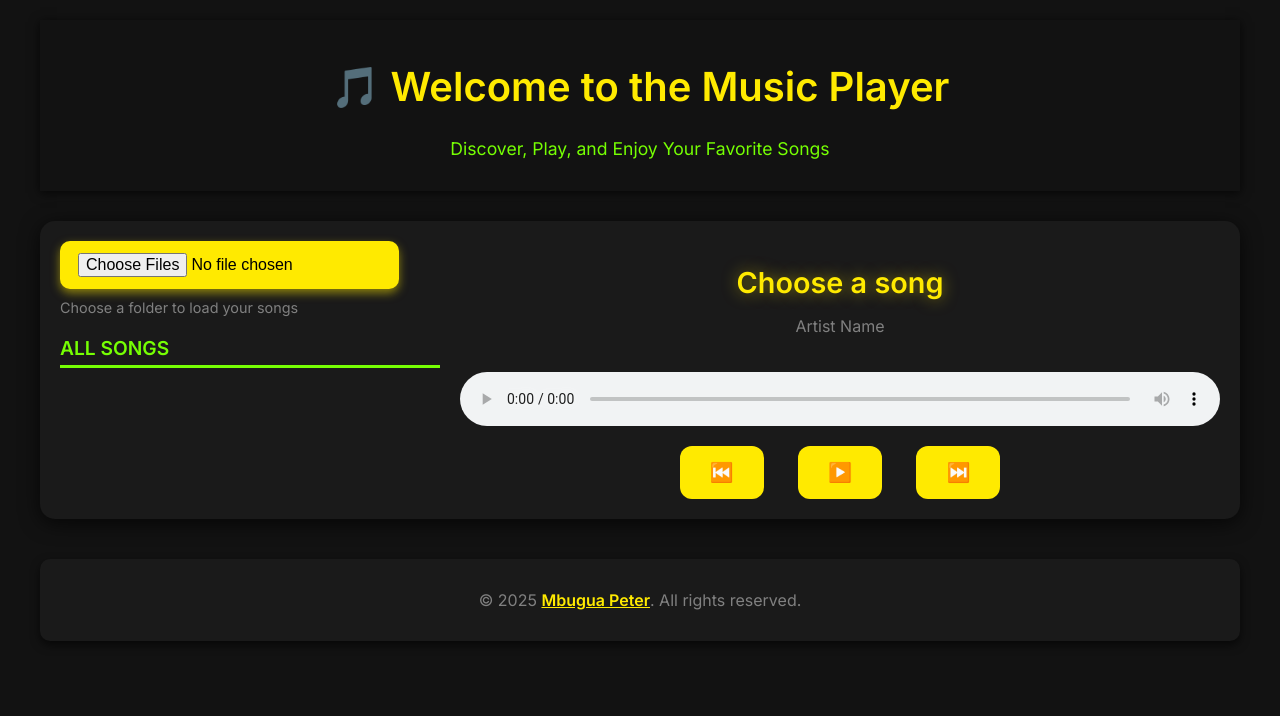
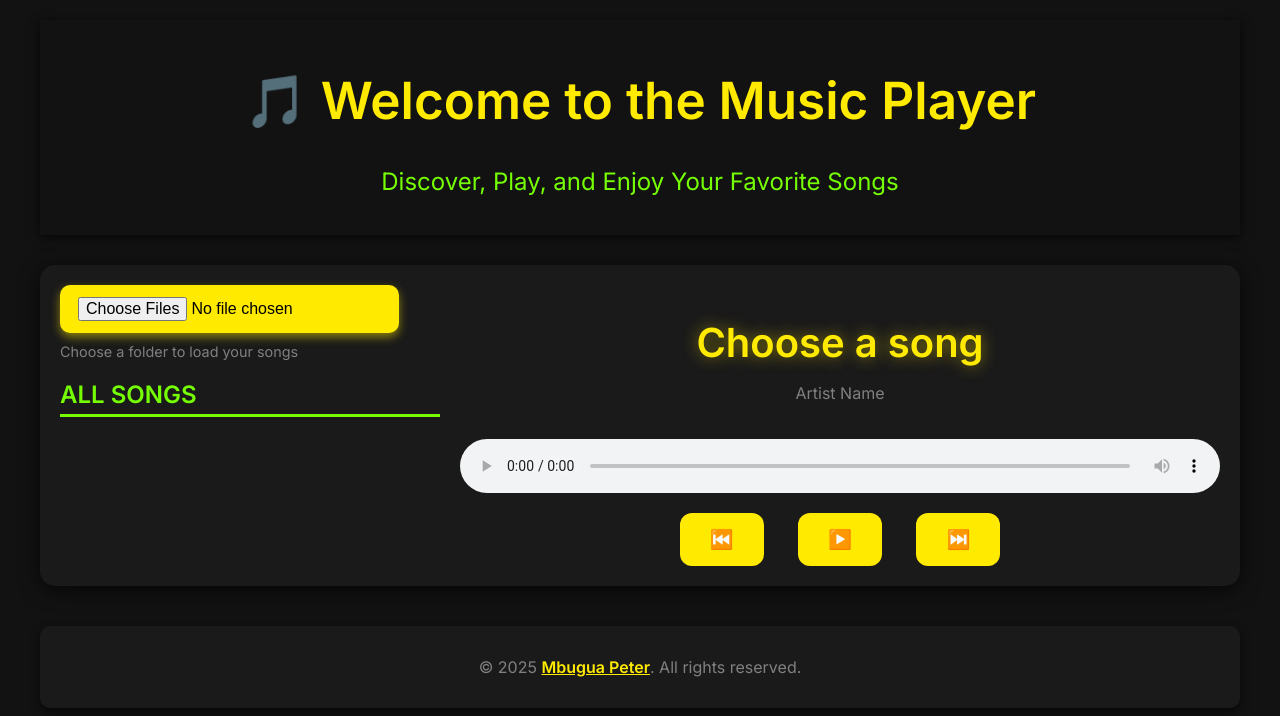
Before and after one commit to P-Mbugua/Music_Player, a plain HTML site: page index.html in a window 1280 px wide. Drawn offline with Linux system fonts and the light colour scheme.

Commit message:
refactored the design

```diff
--- a/styles.css
+++ b/styles.css
@@ -27,12 +27,12 @@ body {
 .header h1 {
   color: #ffea00;
   font-weight: 600;
-    font-size: 2.5rem;
+  font-size: 4vw; /* Responsive font size */
   /* text-shadow: 0 0 15px rgba(255, 234, 0, 0.7); */
 }
 
 .header .tagline {
-    font-size: 1.1rem;
+  font-size: 1.5rem; /* Rem-based font size */
   color: #76ff03;
   margin-top: 10px;
   font-weight: 400;
@@ -87,7 +87,7 @@ body {
   border-bottom: 3px solid #76ff03;
   padding-bottom: 5px;
   text-transform: uppercase;
-    font-size: 1.2rem;
+  font-size: 1.5rem; /* Adjusted for responsiveness */
 }
 
 .song-list ul {
@@ -127,7 +127,7 @@ body {
 }
 
 .now-playing h2 {
-    font-size: 1.8rem;
+  font-size: 2.5rem; /* Adjusted for responsiveness */
   margin-bottom: 10px;
   font-weight: 600;
   color: #ffea00;
@@ -198,4 +198,8 @@ body {
     width: 100%;
     font-size: 1.1rem;
   }
+
+  .header h1 {
+    font-size: 6vw; /* More responsive on smaller screens */
   }
+}
```
Lines whose indentation alone changed are shown as unchanged.
